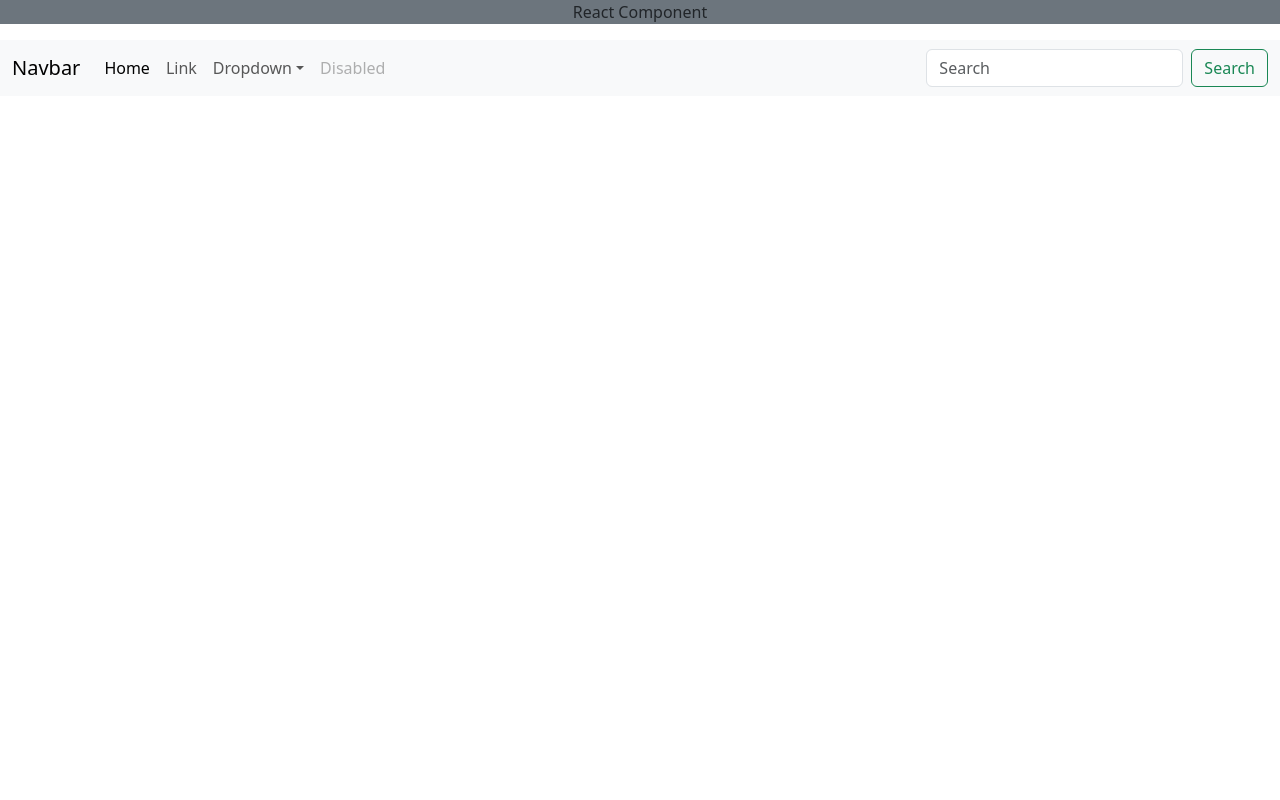
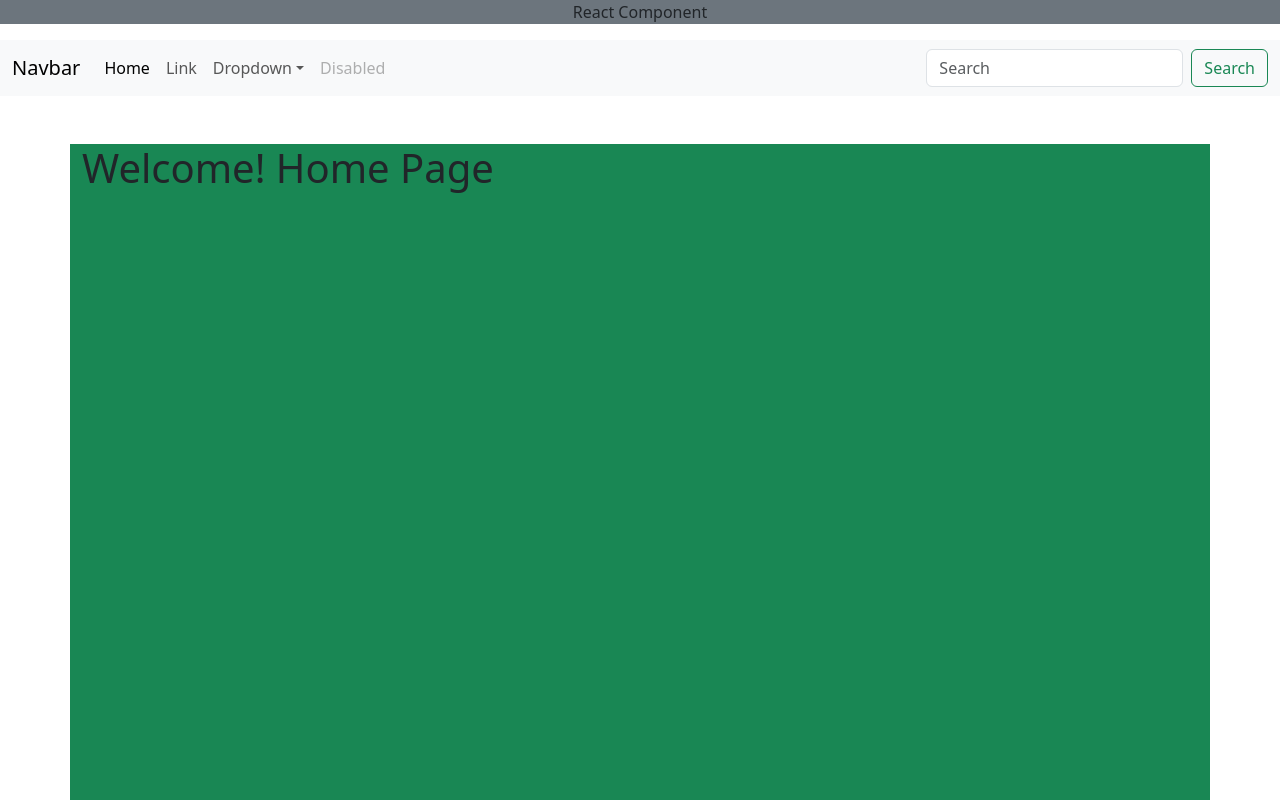
Before and after one commit to phumentCoding/react-component3-5, a React (Vite) app: page / in a window 1280 px wide. Shown: the top 800 px of the page. Built offline with nearby package versions, Linux system fonts and the light colour scheme.

Commit message:
Break to master

```diff
--- a/src/App.jsx
+++ b/src/App.jsx
@@ -1,22 +1,21 @@
 import { BrowserRouter, Route, Routes } from "react-router";
-import Header from "./components/Header";
-import Navbar from "./components/Navbar";
 import Home from "./pages/Home";
 import Product from "./pages/Product";
+import Master from "./layout/Master";
 
 const App = () => {
   return (
     <div>
-       <Header/>
-       <Navbar/>
-
        <BrowserRouter>
           <Routes>
-              <Route path="home" element={ <Home/>}/>
-              <Route path="product" element={ <Product/>} />
+
+              <Route path="/" element={<Master/>}>
+                  <Route index element={<Home/>}/>
+                  <Route path="product" element={<Product/>}/>
+              </Route>
+
           </Routes>
        </BrowserRouter>
-
 
     </div>
   );
--- a/src/layout/Master.jsx
+++ b/src/layout/Master.jsx
@@ -1,9 +1,15 @@
+import { Outlet } from "react-router";
 import Header from "../components/Header";
+import Navbar from "../components/Navbar";
 
 const Master = () => {
     return (
         <div>
             <Header/>
+            <Navbar/>
+            <div className="main-content my-5">
+                <Outlet/>
+            </div>
         </div>
     );
 }
```
